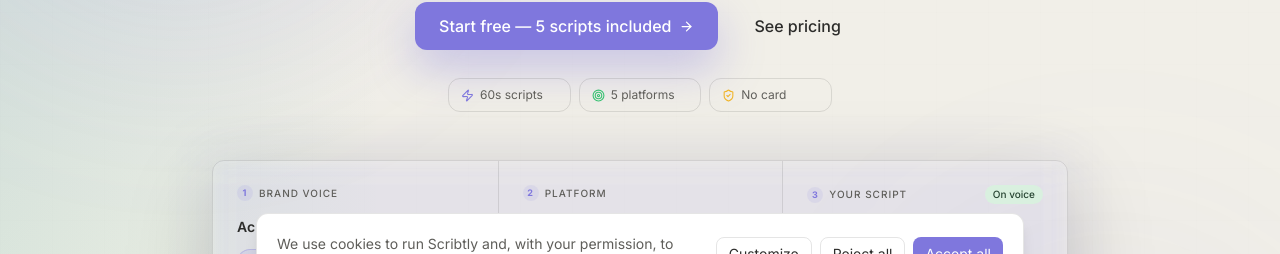
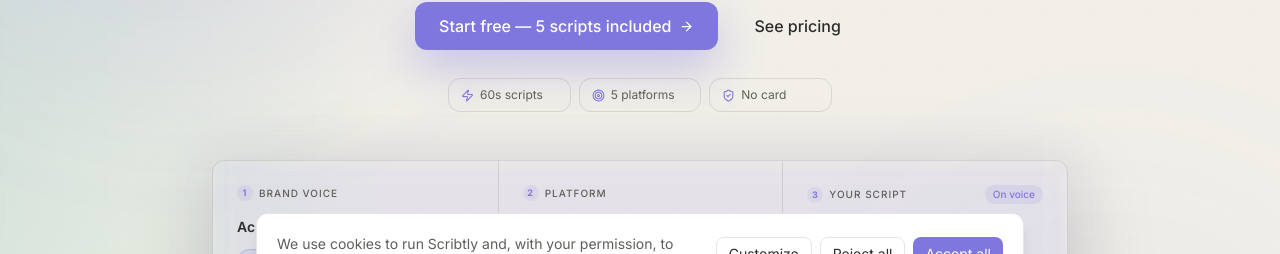
Before and after one commit to tsvtnv/Scribtly, a Next.js app: page / in a window 1280 px wide. Shown: the part 489-743 px from the top of the page. Built offline with nearby package versions, Linux system fonts and the light colour scheme; no server answers.

Commit message:
fix: remove remaining green/gold accents from hero trust badges and panel

```diff
--- a/app/(marketing)/page.tsx
+++ b/app/(marketing)/page.tsx
@@ -212,10 +212,10 @@ export default function HomePage() {
               <Zap size={13} className="text-primary shrink-0" /> 60s scripts
             </span>
             <span className="inline-flex items-center gap-1.5 rounded-lg border-hair border-[var(--color-border)] bg-[var(--color-surface)]/60 px-3 py-2 backdrop-blur">
-              <Target size={13} className="text-[#38c172] shrink-0" /> 5 platforms
+              <Target size={13} className="text-primary shrink-0" /> 5 platforms
             </span>
             <span className="inline-flex items-center gap-1.5 rounded-lg border-hair border-[var(--color-border)] bg-[var(--color-surface)]/60 px-3 py-2 backdrop-blur">
-              <ShieldCheck size={13} className="text-[#f0b429] shrink-0" /> No card
+              <ShieldCheck size={13} className="text-primary shrink-0" /> No card
             </span>
           </div>
 
@@ -289,7 +289,7 @@ export default function HomePage() {
                       <span className="inline-flex h-4 w-4 items-center justify-center rounded-full bg-primary/10 text-[9px] font-bold text-primary">3</span>
                       Your script
                     </div>
-                    <span className="rounded-full bg-[#d9f0df] px-2 py-0.5 text-[10px] font-medium text-[#274432] dark:bg-[#1f3b29] dark:text-[#c9e9d1]">
+                    <span className="rounded-full bg-[var(--color-primary-tint)] px-2 py-0.5 text-[10px] font-medium text-primary">
                       On voice
                     </span>
                   </div>
```
